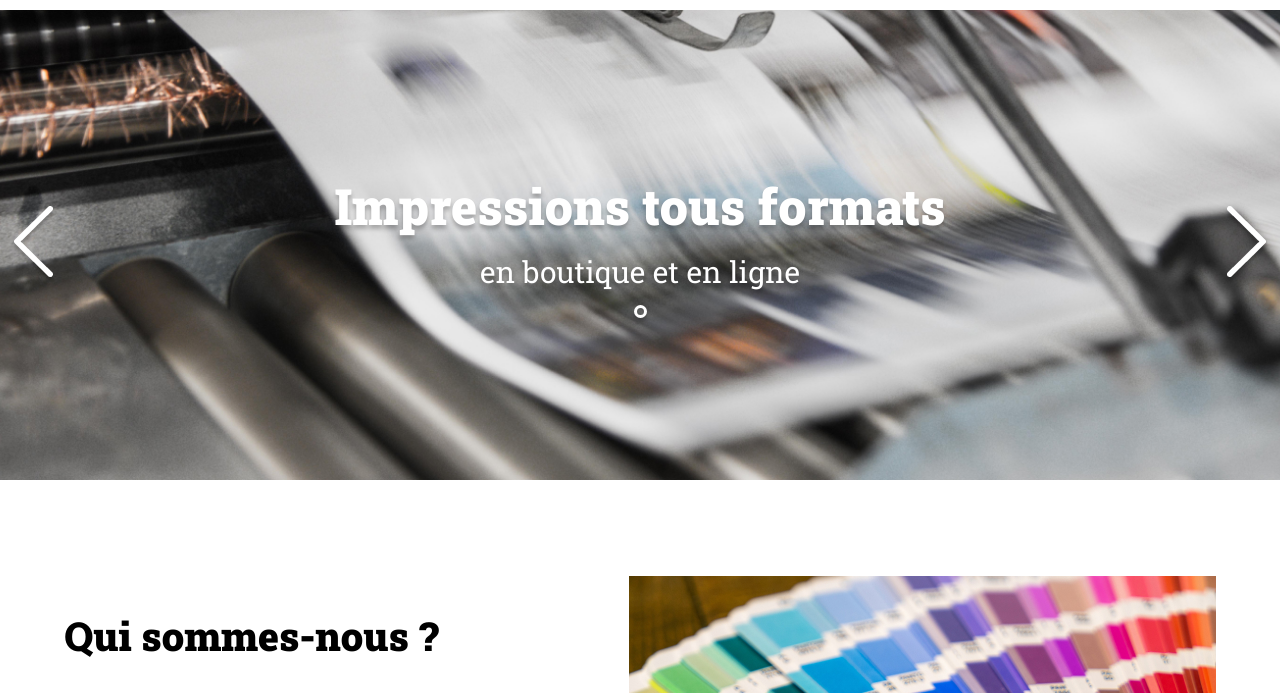
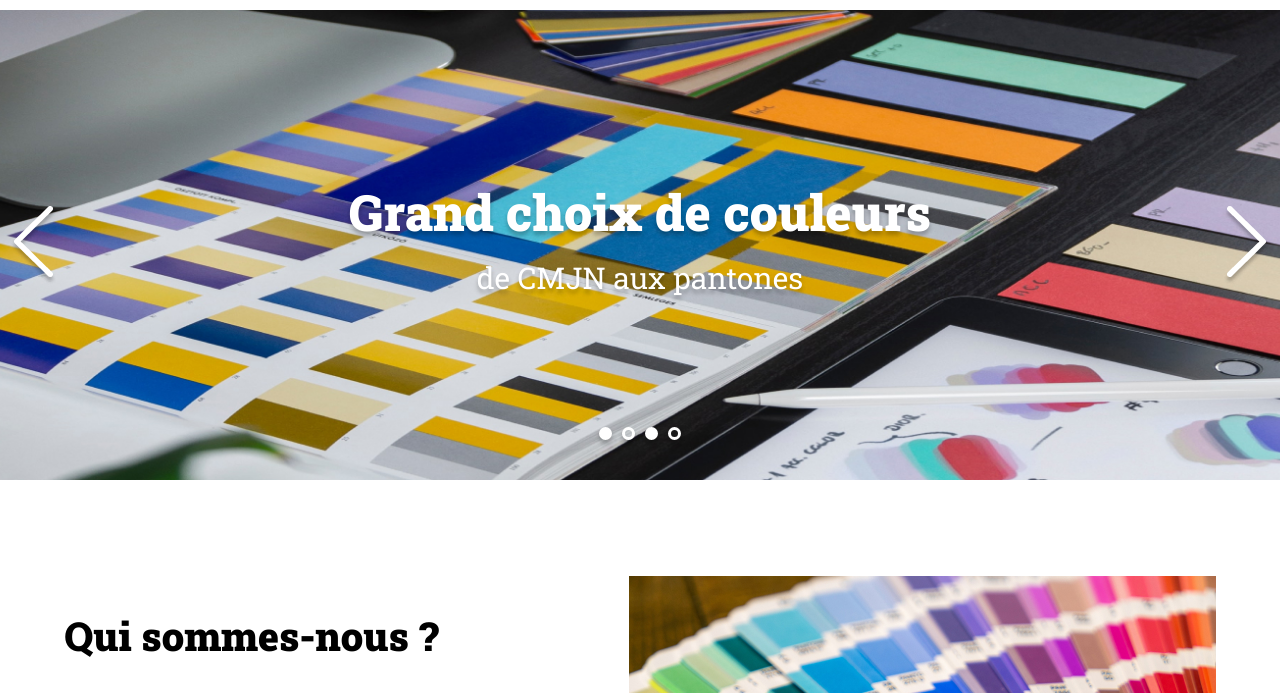
Before and after one commit to Lola-Jeanne/Print-it-JS-main, a plain HTML site: page index.html in a window 1280 px wide. Both pictures are taken after a click on the picture 33 px from the left and 336 px from the top of the page. Shown: the part 91-784 px from the top of the page. Drawn offline with Linux system fonts and the light colour scheme.

Commit message:
:sparkles: Ajout Carrousel

```diff
--- a/assets/script.js
+++ b/assets/script.js
@@ -17,16 +17,39 @@ const slides = [
 		"tagLine":"Autocollants <span>avec découpe laser sur mesure</span>"
 	}
 ]
-//récupérer l'image modififier l'image au click
+
+let image = document.querySelector(".banner-img");
+let indiceRight = 0;
+let indiceLeft = 3;
+let text = document.getElementById("text");
+let dots =document.getElementsByClassName("dot");
+console.log(dots);
+
+// flèche gauche
 let left = document.querySelector(".arrow_left")
-		left.addEventListener("click", function(){
-			console.log("Vous avez cliqué sur la flèche gauche")
-		})
+left.addEventListener("click", function() {
+	console.log("Vous avez cliqué sur la flèche gauche")
+	dots[indiceLeft].className="dot"
+	indiceLeft = indiceLeft -1
+	if (indiceLeft <0) indiceLeft = 3
+	console.log(indiceLeft)
+	image.src = "assets/images/slideshow/"+slides[indiceLeft].image
+	text.innerHTML=slides[indiceLeft].tagLine
+	dots[indiceLeft].className="dot dot_selected"
+});
+
+// flèche droite
 let right = document.querySelector(".arrow_right")
-		right.addEventListener("click", function(){
-			console.log("Vous avez cliqué sur la flèche droite")
-		})
+right.addEventListener("click", function() {
+	console.log("Vous avez cliqué sur la flèche droite")
+	dots[indiceRight].className="dot"
+	indiceRight = indiceRight +1
+	if ( indiceRight > 3) indiceRight = 0
+	console.log(indiceRight)
+	image.src = "assets/images/slideshow/"+slides[indiceRight].image
+	text.innerHTML=slides[indiceRight].tagLine
+	dots[indiceRight].className="dot dot_selected"
+});
 
 console.log(slides[0].image)
 console.log(slides[2].tagLine)
-document.getElementById("banner-img").innerHTML="test text"
--- a/index.html
+++ b/index.html
@@ -21,8 +21,12 @@
 		<img class="banner-img" src="./assets/images/slideshow/slide1.jpg" alt="Banner Print-it">
 		<img class="arrow arrow_left" src="./assets/images/arrow_left.png" alt="Flèche Gauche">
 		<img class="arrow arrow_right" src="./assets/images/arrow_right.png" alt="Flèche Droite">
-		<p>Impressions tous formats <span>en boutique et en ligne</span></p>
-		<div class="dot">
+		<p id="text">Impressions tous formats <span>en boutique et en ligne</span></p>
+		<div class="dots">
+			<div class="dot dot_selected"></div>
+			<div class="dot"></div>
+			<div class="dot"></div>
+			<div class="dot"></div>
 		</div>
 	</div>
 	<section id="about-us" class="container">
```
